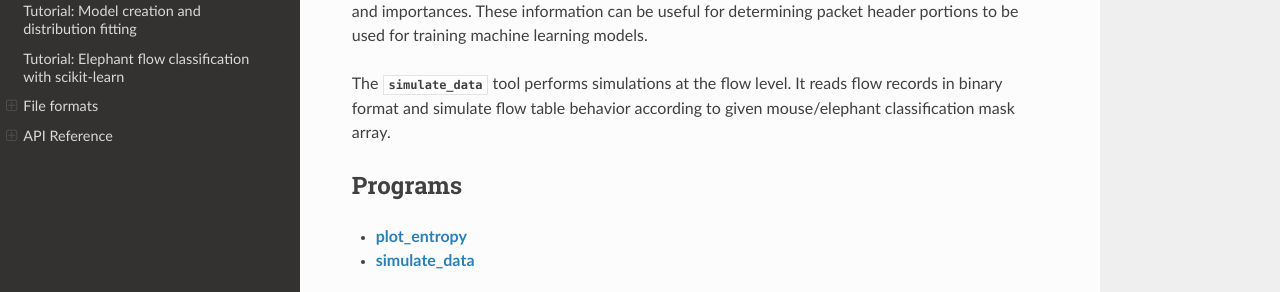
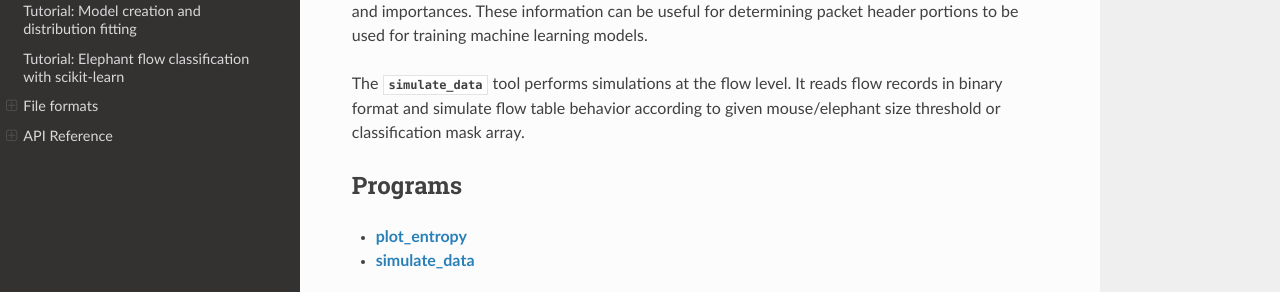
Before and after one commit to piotrjurkiewicz/flow-models, a Sphinx documentation site: the page built from docs/elephants.rst, in a window 1280 px wide and 900 px high. Shown: the part 354-646 px from the top of the window. Built offline with Sphinx 7.4.7 and the Read the Docs theme 2.0.0, drawn with Linux system fonts in a browser that asks for light colours.

Commit message:
Update documentation

```diff
--- a/docs/elephants.rst
+++ b/docs/elephants.rst
@@ -9,7 +9,7 @@ The ``elephants`` subpackage provides functionalities related to elephant flows
 
 The `plot_entropy` tool read flow records in binary format and generates plots of features entropy and importances. These information can be useful for determining packet header portions to be used for training machine learning models.
 
-The `simulate_data` tool performs simulations at the flow level. It reads flow records in binary format and simulate flow table behavior according to given mouse/elephant classification mask array.
+The `simulate_data` tool performs simulations at the flow level. It reads flow records in binary format and simulate flow table behavior according to given mouse/elephant size threshold or classification mask array.
 
 Programs
 ========
```
